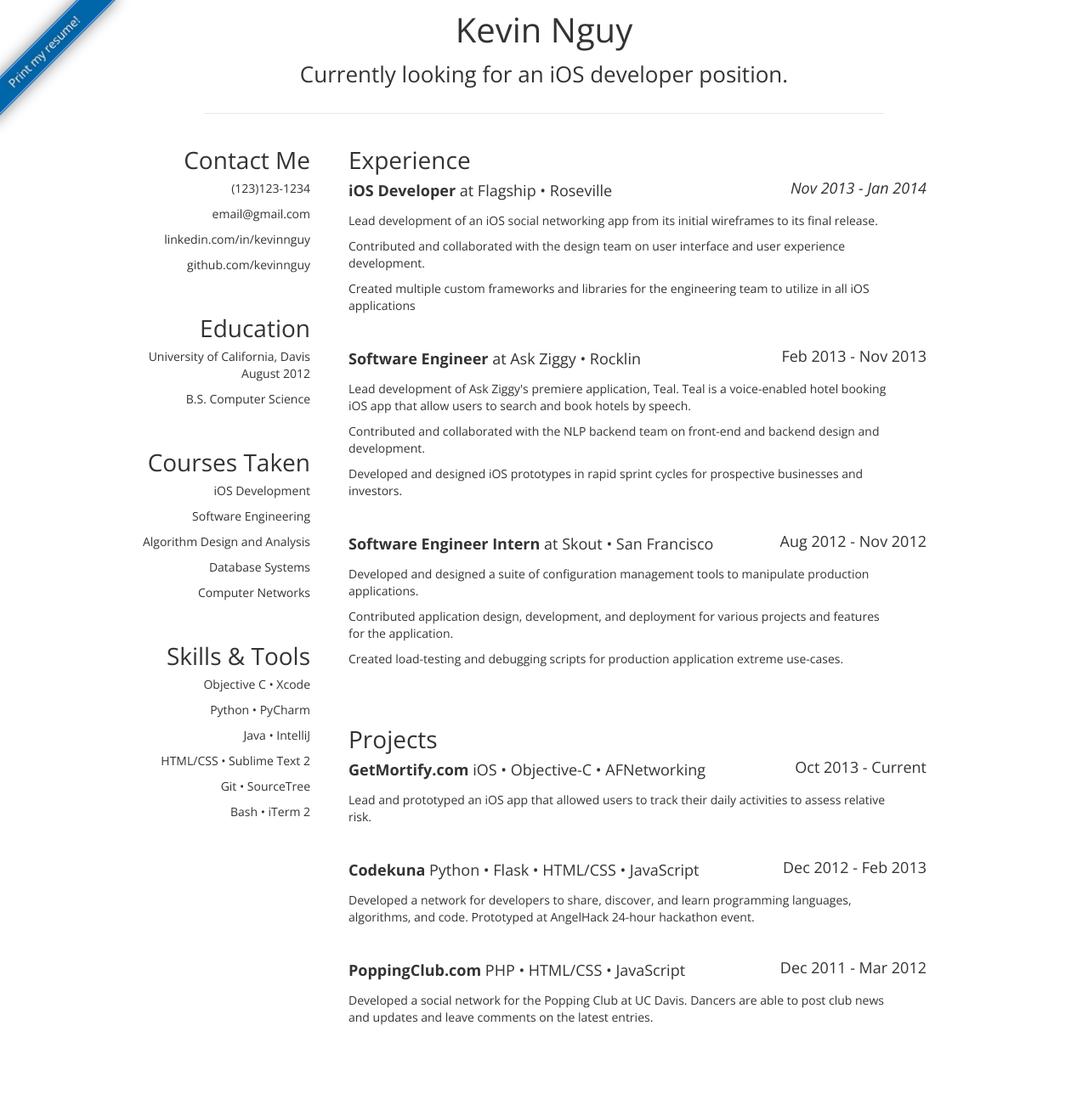
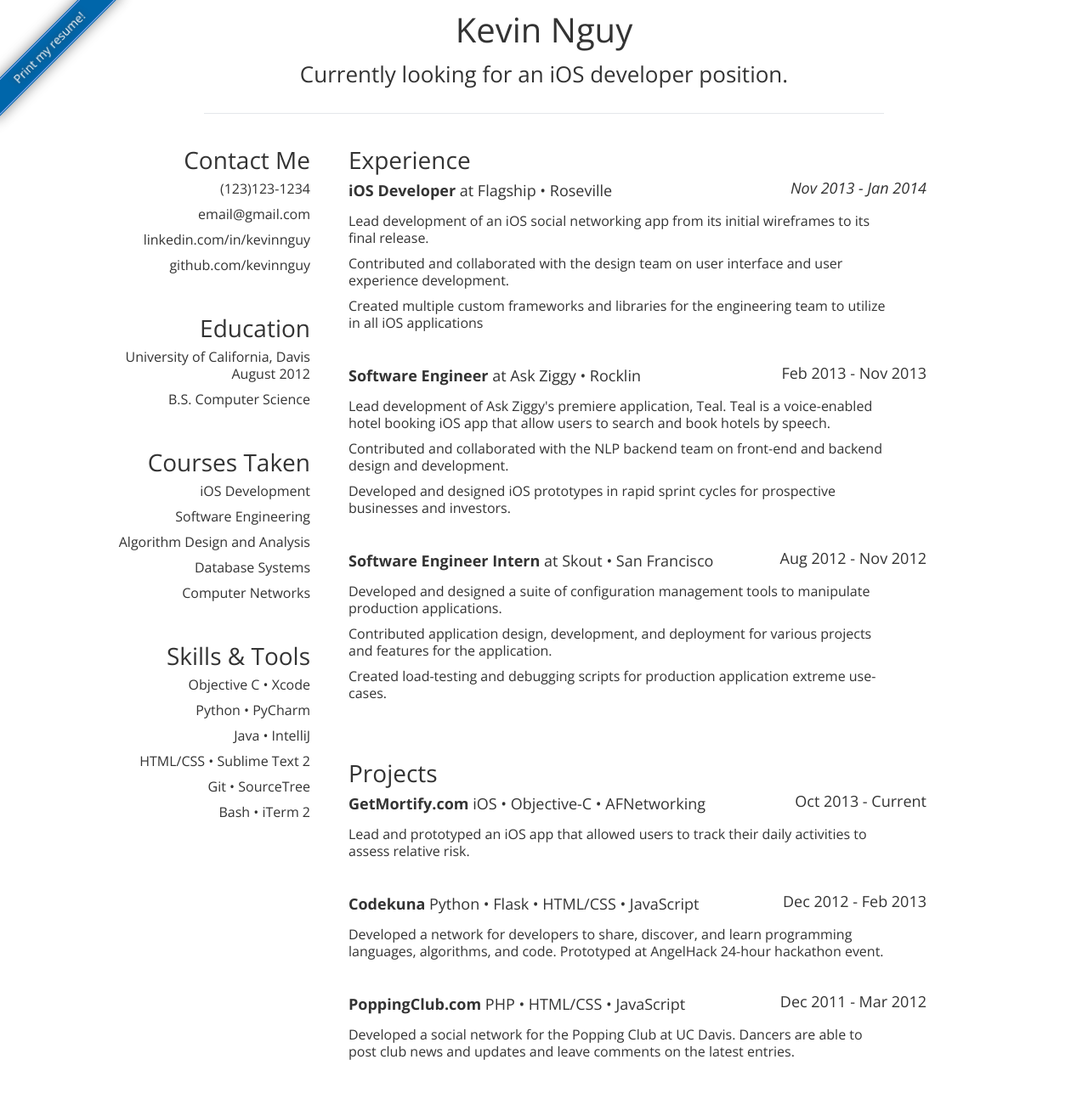
Before and after one commit to kevinnguy/kevinnguy.github.com, a Jekyll site: the page index.html, which Jekyll copies as it is, in a window 1280 px wide. Shown: the whole page at 85% size. Built offline with Jekyll 4.4.1, drawn with Linux system fonts in a browser that asks for light colours; before the commit the page ends 1269 px from its top, so only the background shows below that.

Commit message:
Sorry for the poor description

```diff
--- a/static/css/new_style.css
+++ b/static/css/new_style.css
@@ -469,7 +469,6 @@ body
 { /*background-image:url('/static/images/bg.png');*/
   margin-top:15px;
   font-family: 'Open Sans', sans-serif;
-  font-size: 18px;
   color:#333; }
 
 h1
@@ -724,7 +723,7 @@ width: 800px;
 }
 
 li {
-	font-size: 14px;
+	font-size: 16px;
 }
 
 dt {
```
